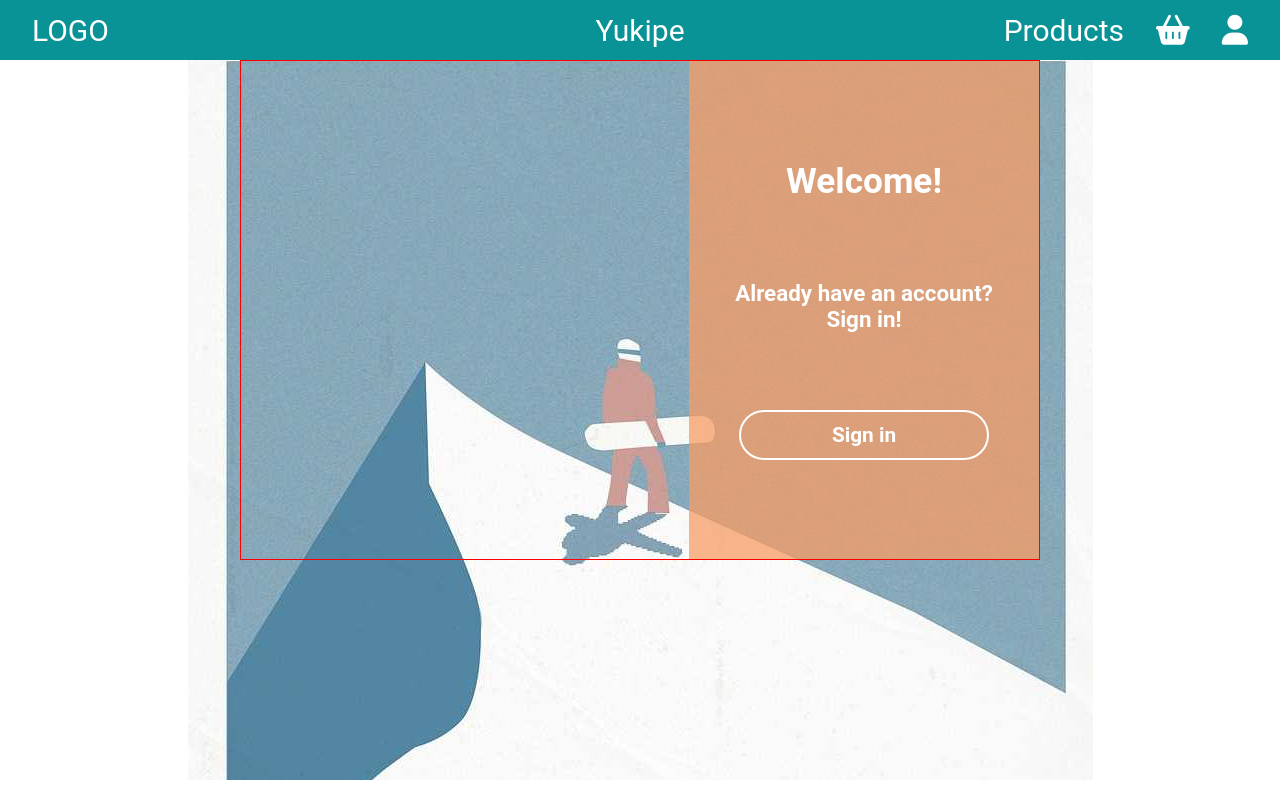
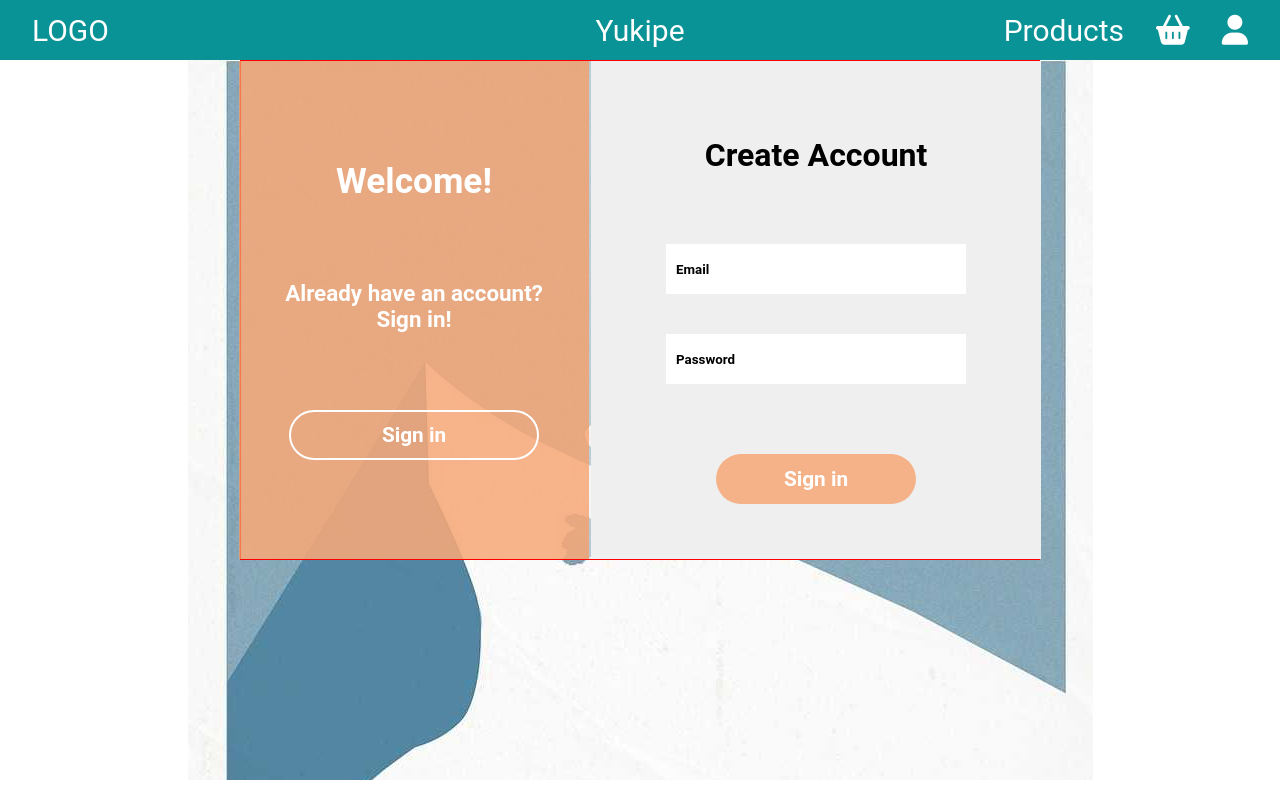
Before and after one commit to xisanex/Yukipe, an Angular app: page /auth in a window 1280 px wide. Both pictures are taken after a click on the button "Sign up". Built offline with nearby package versions, Linux system fonts and the light colour scheme.

Commit message:
swipe animation v1

```diff
--- a/src/app/login/animations.ts
+++ b/src/app/login/animations.ts
@@ -1,22 +1,175 @@
-import { trigger, state, style, animate, transition } from '@angular/animations';
+import { trigger, state, style, animate, transition, keyframes } from '@angular/animations';
 
 export const Animations = {
   animTrigger: trigger('animTrigger', [
-    state('in', style({ top: 0, left: 0, opacity: 1 })),
-    state('out', style({ top: 0, left: '450px', opacity: 0 })),
+    state(
+      'in',
+      style({
+        left: 0,
+        opacity: 1,
+      })
+    ),
+    state(
+      'out',
+      style({
+        left: '450px',
+        opacity: 0,
+      })
+    ),
+    transition('in=>out', [
+      animate(
+        '1s',
+        keyframes([
+          style({
+            top: 0,
+          }),
+          style({
+            top: 0,
+            left: '200px',
+            color: 'transparent',
+          }),
+          style({
+            top: 0,
+            left: '450px',
+            opacity: 0,
+          }),
+        ])
+      ),
+    ]),
+    transition('out=>in', [
+      animate(
+        '1s',
+        keyframes([
+          style({
+            top: 0,
+            left: '450px',
+            opacity: 0,
+          }),
+          style({
+            top: 0,
+            left: '200px',
+            color: 'transparent',
+          }),
+          style({
+            top: 0,
+            left: 0,
+            opacity: 1,
+          }),
+        ])
+      ),
+    ]),
+  ]),
+
+  animSwipe: trigger('animSwipe', [
+    state(
+      'in',
+      style({
+        right: 0,
+        opacity: 0,
+      })
+    ),
+    state(
+      'out',
+      style({
+        right: '450px',
+        opacity: 1,
+      })
+    ),
+    transition('in=>out', [
+      animate(
+        '1s',
+        keyframes([
+          style({
+            top: 0,
+          }),
+          style({
+            top: 0,
+            left: '200px',
+            color: 'transparent',
+          }),
+          style({
+            top: 0,
+            left: '450px',
+            opacity: 0,
+          }),
+        ])
+      ),
+    ]),
+    transition('out=>in', [
+      animate(
+        '1s',
+        keyframes([
+          style({
+            top: 0,
+            left: '450px',
+            opacity: 0,
+          }),
+          style({
+            top: 0,
+            left: '200px',
+            color: 'transparent',
+          }),
+          style({
+            top: 0,
+            left: 0,
+            opacity: 1,
+          }),
+        ])
+      ),
+    ]),
+    // state(
+    //   'in',
+    //   style({
+    //     opacity: 0,
+    //   })
+    // ),
+    // state(
+    //   'out',
+    //   style({
+    //     opacity: 1,
+    //   })
+    // ),
+    // transition('in =>out', [animate('1s')]),
+    // transition('out => in', [animate('1s')]),
+  ]),
+
+  animFormTrigger: trigger('animFormTrigger', [
+    state(
+      'in',
+      style({
+        right: 0,
+        opacity:1
+      })
+    ),
+    state(
+      'out',
+      style({
+        right: '350px',
+        opacity: 0,
+      })
+    ),
     transition('in =>out', [animate('1s')]),
-    transition('out => in', [animate('0.5s')]),
+    transition('out => in', [animate('1s')]),
   ]),
-  animFormTrigger: trigger('animFormTrigger', [
-    state('in', style({ top: 0, left: '350px' })),
-    state('out', style({ top: 0, left: 0, opacity: 0 })),
+
+  animFormTrigger2: trigger('animFormTrigger2', [
+    state(
+      'in',
+      style({
+        top: 0,
+        opacity: 0,
+        left: 0,
+      })
+    ),
+    state(
+      'out',
+      style({
+        top: 0,
+        left: '350px',
+        opacity: 1,
+      })
+    ),
     transition('in =>out', [animate('1s')]),
-    transition('out => in', [animate('0.5s')]),
-  ]),
-  animSwipe: trigger('animSwipe', [
-    state('in', style({ opacity: 0 })),
-    state('out', style({ opacity: 1 })),
-    transition('in =>out', [animate('1s')]),
-    transition('out => in', [animate('0.5s')]),
+    transition('out => in', [animate('1s')]),
   ]),
 };
--- a/src/app/login/login.component.html
+++ b/src/app/login/login.component.html
@@ -20,5 +20,15 @@
       </form>
       <button type="submit" class="col2__btn">Sign in</button>
     </div>
+    <div class="col2 col2--left" [@animFormTrigger2]="isIn ? 'in' : 'out'">
+      <h2 class="col2__header">Create Account</h2>
+      <form class="form" action="">
+        <label for="email"></label>
+        <input class="form__input" type="text" name="email" id="email" placeholder="Email" />
+        <label for="password"></label>
+        <input class="form__input" type="text" name="password" id="password" placeholder="Password" />
+      </form>
+      <button type="submit" class="col2__btn">Sign in</button>
+    </div>
   </div>
 </div>
--- a/src/app/login/login.component.scss
+++ b/src/app/login/login.component.scss
@@ -36,23 +36,23 @@
   width: 800px;
   height: 500px;
   border: 1px solid red;
+  background-color: rgba(239, 239, 239, .5);
 }
 
 .col1 {
   @include flex-column();
+  position: absolute;
   z-index: 2;
   width: var(--col-auth-width);
   font-weight: 700;
   background-color: #f79d65bf;
   color: var(--text-color);
   &--left {
-    position: absolute;
     left: 0;
     top: 0;
     bottom: 0;
   }
   &--right {
-    position: absolute;
     z-index: 1;
     right: 0;
     top: 0;
@@ -92,11 +92,18 @@
 .col2 {
   @include flex-column();
   position: absolute;
-  left: 350px;
+
   width: var(--col-form-width);
   top: 0;
   bottom: 0;
   background-color: rgba(239, 239, 239, 1);
+  &--left {
+    left: 0;
+  }
+  &--right {
+    right: 0;
+    z-index: -1;
+  }
 
   &__header {
     margin-top: 50px;
--- a/src/app/login/login.component.ts
+++ b/src/app/login/login.component.ts
@@ -4,7 +4,7 @@ import { Animations } from './animations';
   selector: 'app-login',
   templateUrl: './login.component.html',
   styleUrls: ['./login.component.scss'],
-  animations: [Animations.animTrigger, Animations.animFormTrigger, Animations.animSwipe],
+  animations: [Animations.animTrigger, Animations.animFormTrigger, Animations.animFormTrigger2, Animations.animSwipe],
 })
 export class LoginComponent {
   isIn = true;
```
